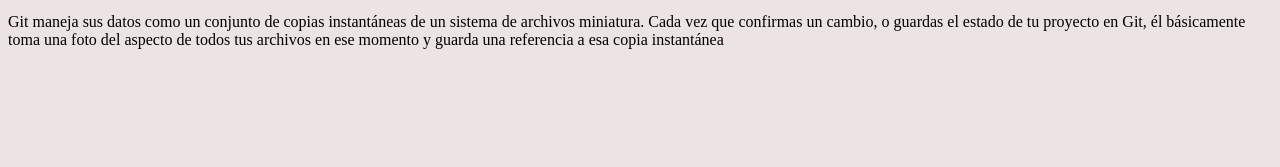
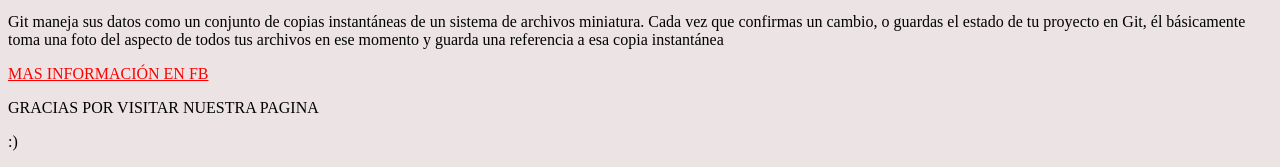
Before and after one commit to VWILMERE/final, a plain HTML site: page index.html in a window 1280 px wide. Shown: the part 675-842 px from the top of the page. Before the commit the page ends 800 px from the top, so only its background shows below. Drawn offline with Linux system fonts and the light colour scheme.

Commit message:
link de facebook  agregado

```diff
--- a/index.html
+++ b/index.html
@@ -18,5 +18,8 @@
 
        <img src="D:prueva/git.png" />
        <p>Git maneja sus datos como un conjunto de copias instantáneas de un sistema de archivos miniatura. Cada vez que confirmas un cambio, o guardas el estado de tu proyecto en Git, él básicamente toma una foto del aspecto de todos tus archivos en ese momento y guarda una referencia a esa copia instantánea</p>
+       <a href="https://www.facebook.com/gwilmer.espinal">MAS INFORMACIÓN EN FB</a>
+       <p>GRACIAS POR VISITAR NUESTRA PAGINA</p>
+       <P>:)</P>
     </body>
 </html>
--- a/style.css
+++ b/style.css
@@ -14,3 +14,7 @@
   li {
     color:rgb(106, 11, 194);
   }
+
+  A {
+    color:red;
+  }
```
